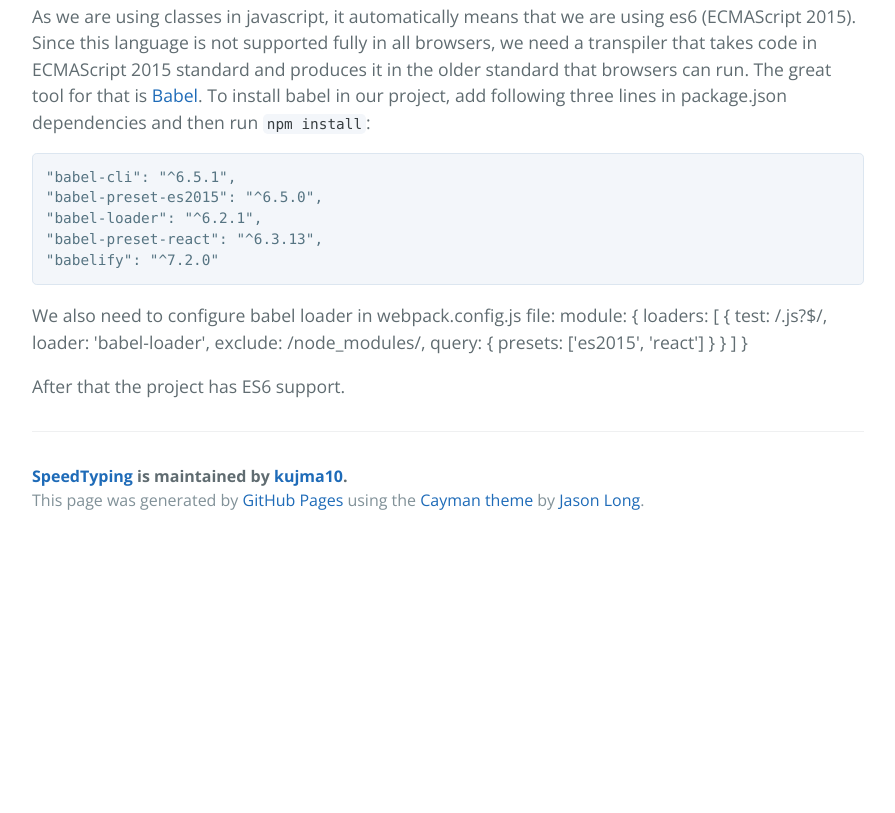
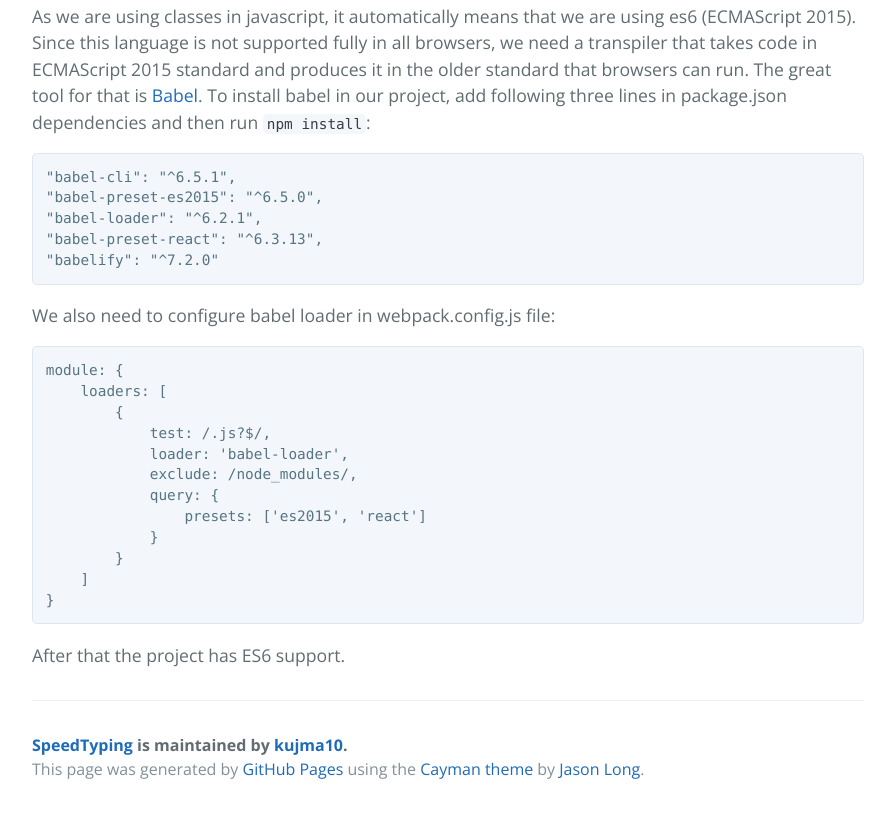
Before and after one commit to kujma10-zz/SpeedTypingApp, a plain HTML site: page index.html in a window 1280 px wide. Shown: the part 3048-3861 px from the top of the page, without its empty margins (192-1087 px from the left). Before the commit the page ends 3592 px from the top, so only its background shows below. Drawn offline with nearby package versions, Linux system fonts and the light colour scheme.

```diff
--- a/index.html
+++ b/index.html
@@ -125,8 +125,9 @@
 "babelify": "^7.2.0"
 </code></pre>
 
-<p>We also need to configure babel loader in webpack.config.js file:
-    module: {
+<p>We also need to configure babel loader in webpack.config.js file:</p>
+
+<pre><code>module: {
     loaders: [
         {
             test: /.js?$/,
@@ -137,7 +138,8 @@
             }
         }
     ]
-    }</p>
+}
+</code></pre>
 
 <p>After that the project has ES6 support.</p>
 
```
Also changed, not shown: params.json (+1 -1 lines). Lines whose indentation alone changed are shown as unchanged.
